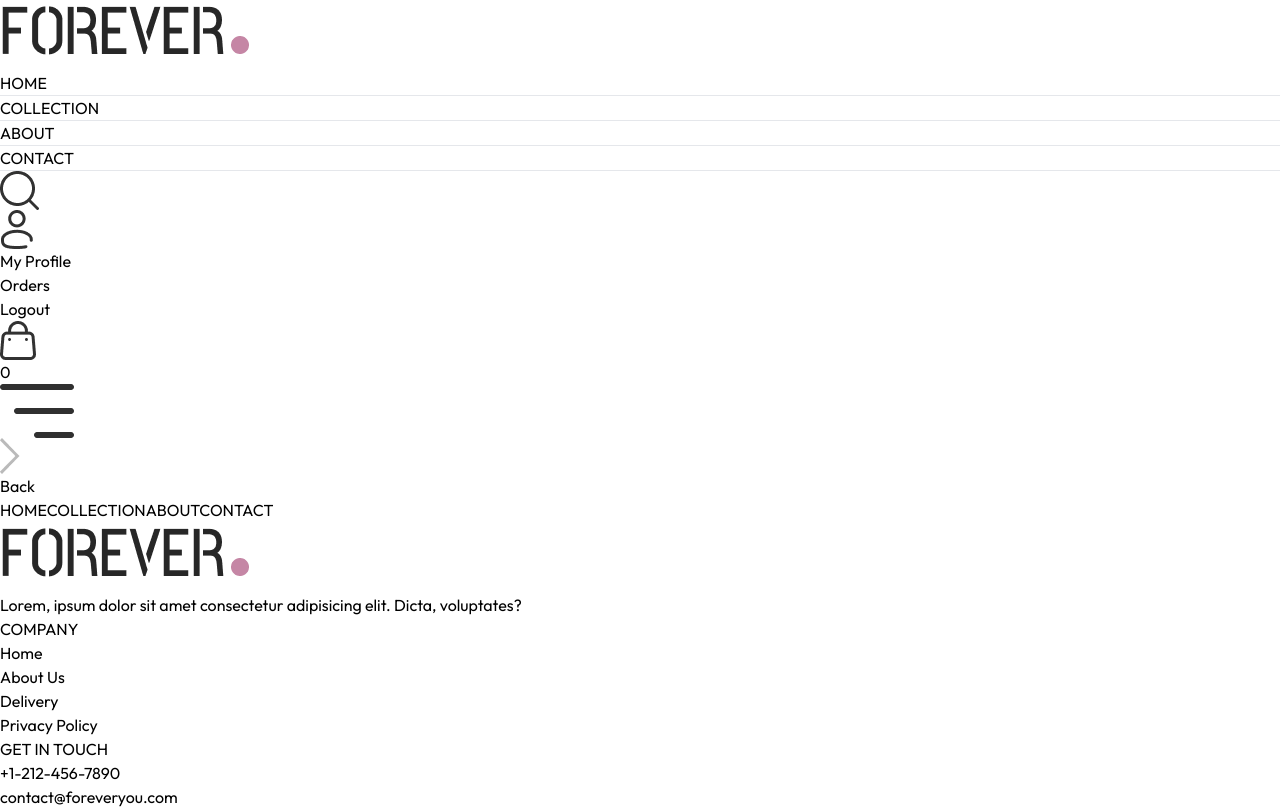
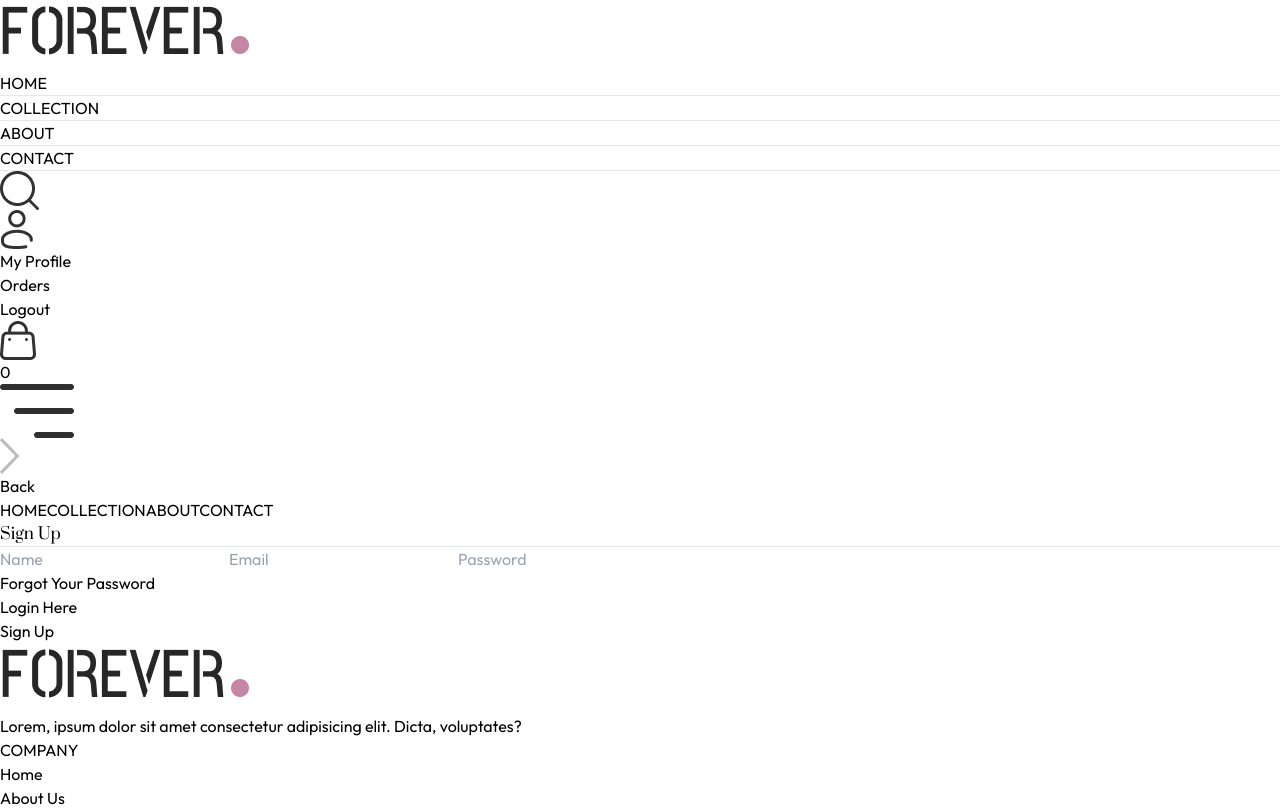
Before and after one commit to Digvijay-Dudhnale/E-Commerce-Site-Clone, a React (Vite) app in the folder frontend/: page /login in a window 1280 px wide. Shown: the top 809 px of the page. Built offline with nearby package versions, Linux system fonts and the light colour scheme.

Commit message:
completed UI of login page

```diff
--- a/frontend/src/components/Navbar.jsx
+++ b/frontend/src/components/Navbar.jsx
@@ -33,7 +33,7 @@
         <div className='flex items-center gap-6'>
             <img onClick={()=>setShowSearch(true)} src={assets.search_icon} className='w-5 cursor-pointer' alt="" />
             <div className='group relative'>
-                <img className='w-5 cursor-pointer' src={assets.profile_icon} alt="" />
+                <Link to={"/login"}><img className='w-5 cursor-pointer' src={assets.profile_icon} alt="" /></Link>
                 <div className='group-hover:block hidden absolute dropdown-menu right-0 pt-4'>
                     <div className='flex flex-col gap-2 w-36 py-3 px-5 bg-slate-100 text-gray-500 rounded'>
                         <p className='cursor-pointer hover:text-black'>My Profile</p>
--- a/frontend/src/pages/Login.jsx
+++ b/frontend/src/pages/Login.jsx
@@ -1,11 +1,33 @@
-import React from 'react'
+import React, { useState } from 'react'
 
 const Login = () => {
-  return (
-    <div>
 
-    </div>
-  )
+    const [currentState, setCurrentState] = useState("Sign Up");
+
+    const onSubmitHandler = async (event) => {
+        event.preventDefault();
+    }
+
+    return (
+        <form onSubmit={onSubmitHandler} className='flex flex-col items-center w-[90%] sm:max-w-96 m-auto mt-14 gap-4 text-gray-800'>
+            <div className='inline-flex items-center gap-2 mb-2 mt-10'>
+                <p className='prata-regular text-3xl'>{currentState}</p>
+                <hr className='border-none h[1.5px] w-8 bg-gray-800' />
+            </div>
+            {currentState === "Login" ? "" : <input type="text" className='w-full px-3 py-2 border border-gray-800' placeholder='Name' required/>}
+            <input type="email" className='w-full px-3 py-2 border border-gray-800' placeholder='Email' required/>
+            <input type="password" className='w-full px-3 py-2 border border-gray-800' placeholder='Password' required/>
+            <div className='w-full flex justify-between text-sm mt-[-8px]'>
+                <p className='cursor-pointer'>Forgot Your Password</p>
+                {
+                    currentState === "Login"
+                    ?<p onClick={()=>setCurrentState("Sign Up")} className='cursor-pointer'>Create Account</p>
+                    :<p onClick={()=>setCurrentState("Login")} className='cursor-pointer'>Login Here</p>
+                }
+            </div>
+            <button className='bg-black text-white font-light px-8 py-2 mt-4'>{currentState === "Login" ? "Sign In" : "Sign Up"}</button>
+        </form>
+    )
 }
 
 export default Login
```
